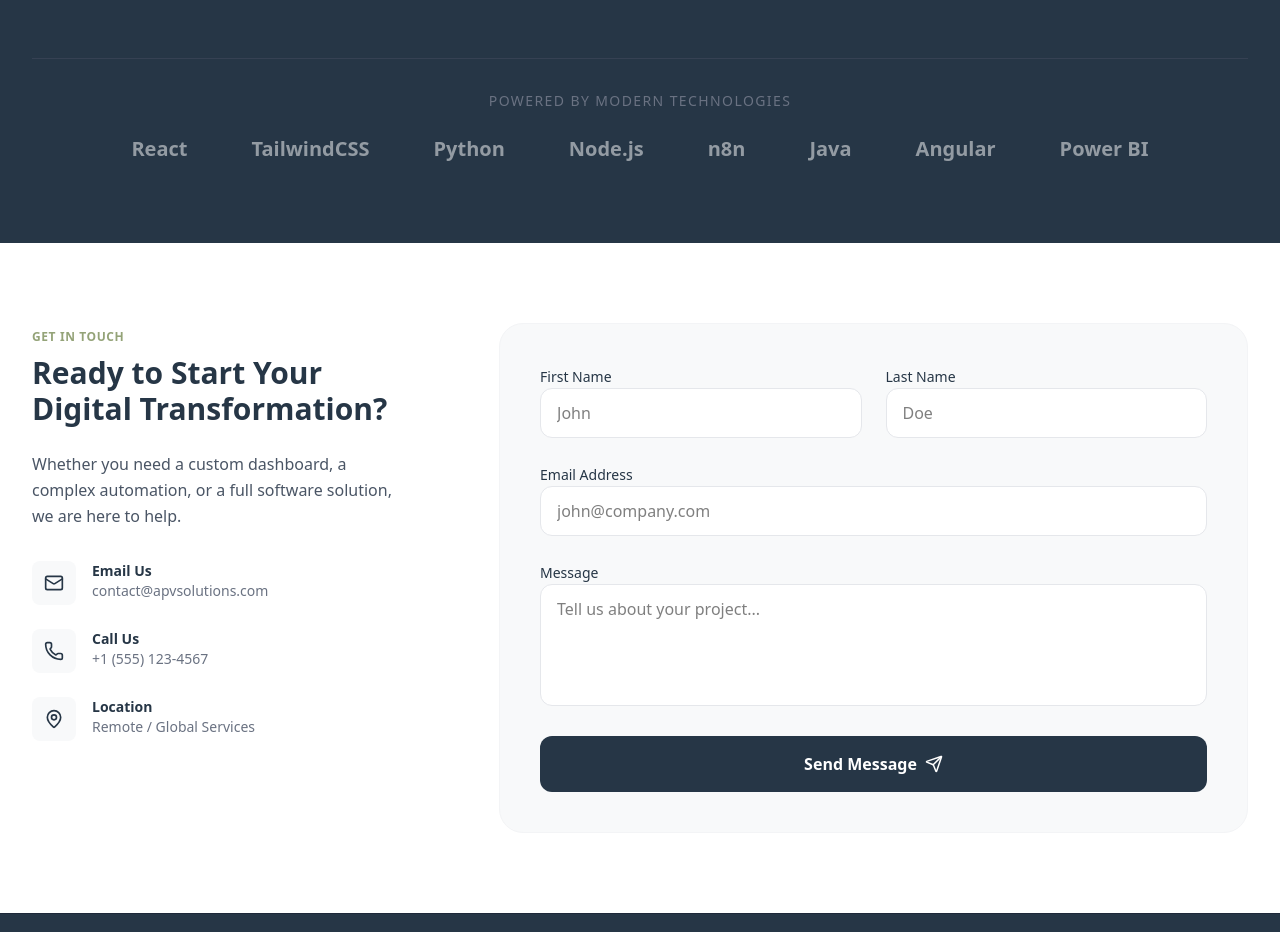
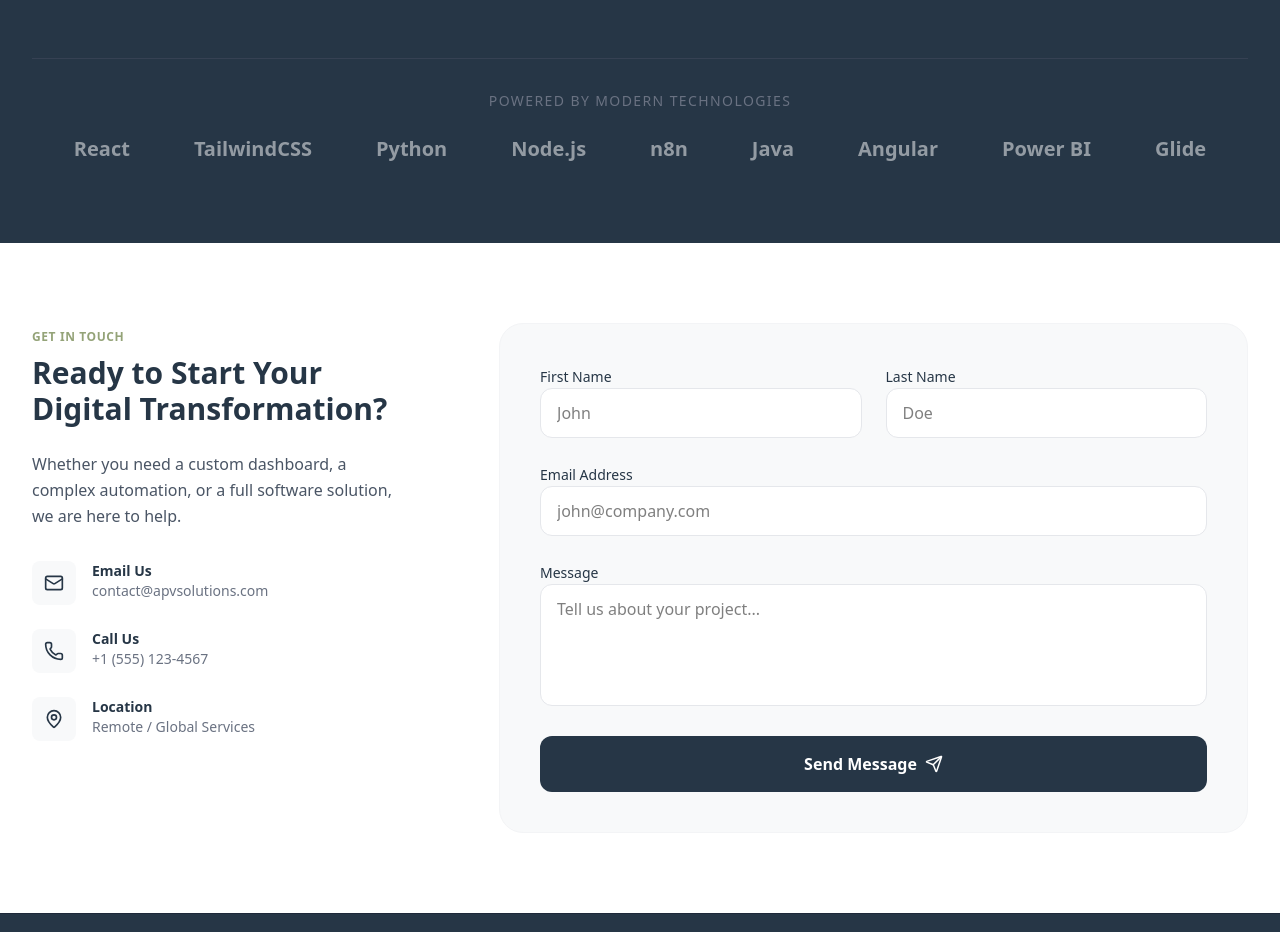
Before and after one commit to alexpase322/APV-Solutions, a React (Vite) app: page / in a window 1280 px wide. Shown: the part 2220-3152 px from the top of the page. Built offline with nearby package versions, Linux system fonts and the light colour scheme.

Commit message:
Add: glide technology

```diff
--- a/src/components/About.jsx
+++ b/src/components/About.jsx
@@ -100,6 +100,7 @@
             <span className="text-xl font-bold text-white">Java</span>
             <span className="text-xl font-bold text-white">Angular</span>
             <span className="text-xl font-bold text-white">Power BI</span>
+            <span className="text-xl font-bold text-white">Glide</span>
           </div>
         </div>
 
```
